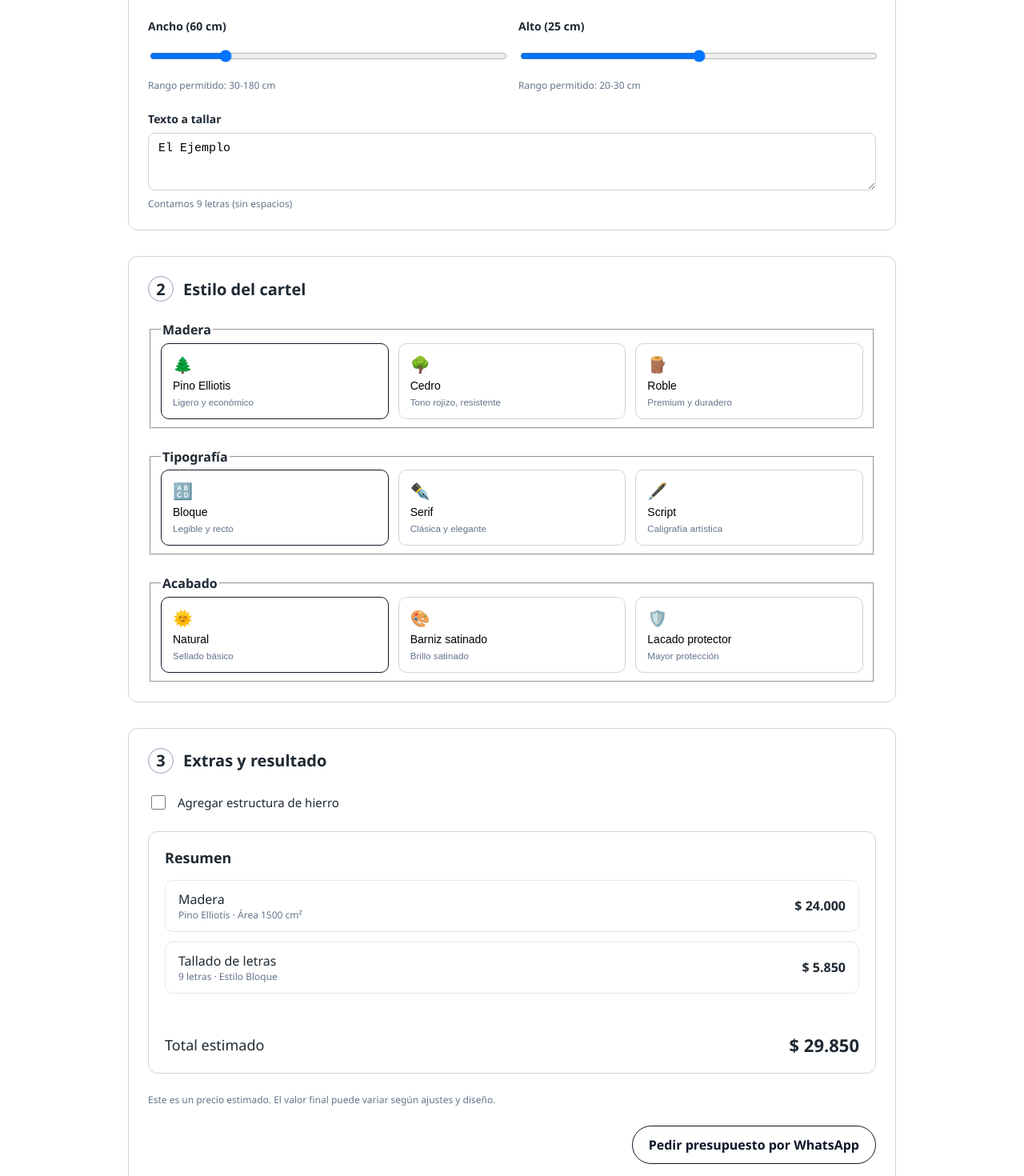
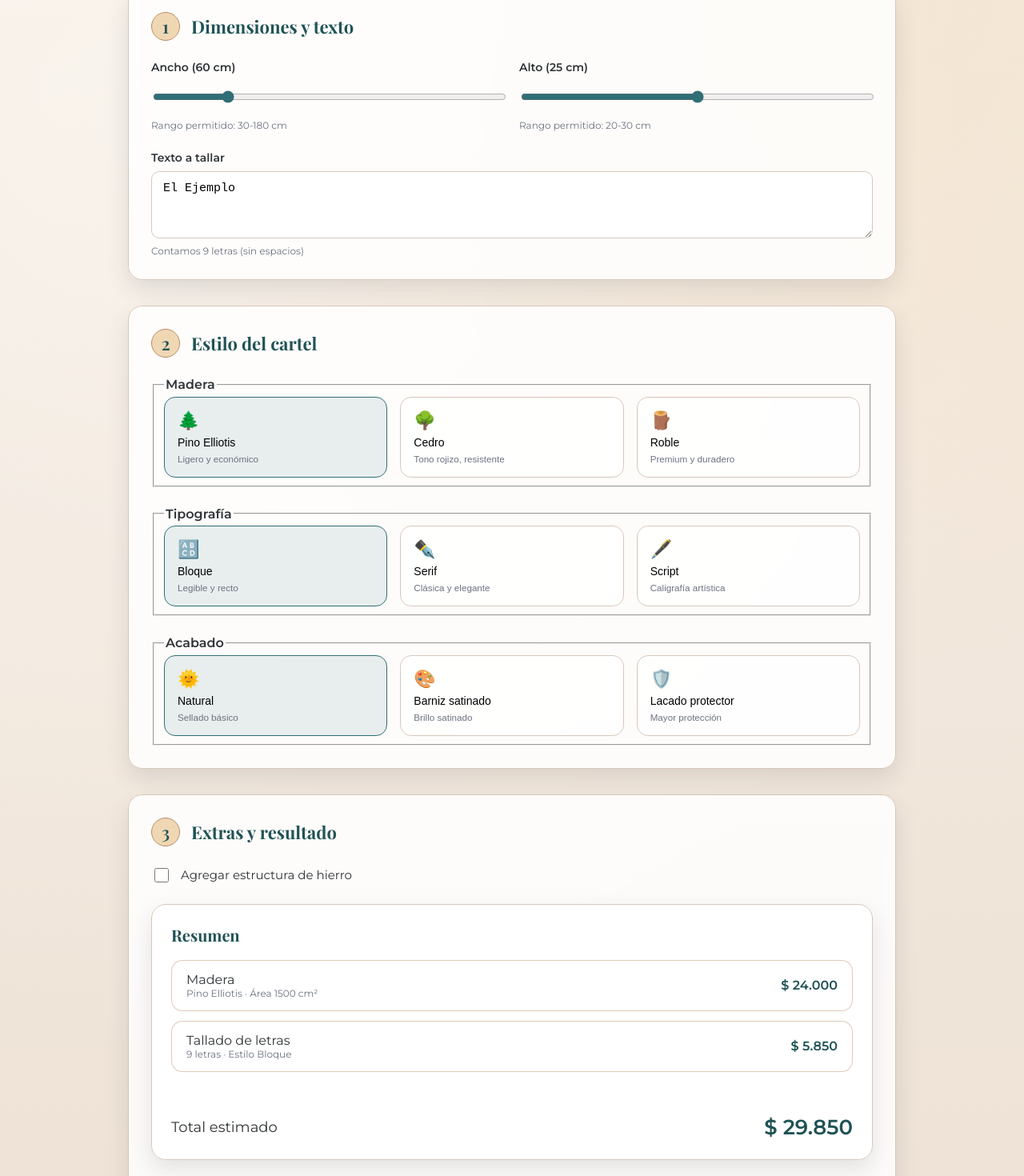
Before and after one commit to fedegonc/tallados_v2, a React (Vite) app: page / in a window 1280 px wide. Shown: the part 240-1710 px from the top of the page at 80% size. Built offline with nearby package versions, Linux system fonts and the light colour scheme.

Commit message:
style: redesign UI with new color scheme, typography and visual hierarchy

```diff
--- a/src/components/ContactButton.tsx
+++ b/src/components/ContactButton.tsx
@@ -11,6 +11,7 @@ const buildWhatsAppUrl = (message: string) => {
 const ContactButton = ({ message }: ContactButtonProps) => {
   return (
     <a className="contact-button" href={buildWhatsAppUrl(message)} target="_blank" rel="noreferrer">
+      <span aria-hidden>💬</span>
       Pedir presupuesto por WhatsApp
     </a>
   );
--- a/src/styles.css
+++ b/src/styles.css
@@ -1,6 +1,18 @@
+@import url('https://fonts.googleapis.com/css2?family=Montserrat:wght@400;500;600&family=Playfair+Display:wght@600;700&display=swap');
+
 :root {
-  font-family: 'Segoe UI', system-ui, -apple-system, BlinkMacSystemFont, sans-serif;
-  color: #1f2933;
+  --color-background: #f4ece3;
+  --color-surface: rgba(255, 255, 255, 0.85);
+  --color-border: #d8c7b9;
+  --color-border-strong: #b58c64;
+  --color-text: #2f3437;
+  --color-text-muted: #6b7280;
+  --color-accent: #2f6f75;
+  --color-accent-strong: #205355;
+  --color-highlight: #f0d7b4;
+  --shadow-soft: 0 12px 28px rgba(47, 52, 55, 0.12);
+  font-family: 'Montserrat', system-ui, -apple-system, BlinkMacSystemFont, sans-serif;
+  color: var(--color-text);
 }
 
 * {
@@ -9,14 +21,18 @@
 
 body {
   margin: 0;
-  background: #ffffff;
+  background:
+    radial-gradient(1200px at 15% 20%, rgba(255, 255, 255, 0.35), transparent),
+    radial-gradient(900px at 80% 10%, rgba(240, 215, 180, 0.45), transparent),
+    linear-gradient(180deg, #f7efe6 0%, #ede1d4 100%);
+  color: var(--color-text);
 }
 
 .app {
   min-height: 100vh;
   display: flex;
   justify-content: center;
-  padding: 32px 16px 64px;
+  padding: 48px 16px 72px;
 }
 
 .calculator {
@@ -24,51 +40,64 @@ body {
   display: flex;
   flex-direction: column;
   gap: 32px;
+  backdrop-filter: blur(6px);
 }
 
 .calculator__header {
-  border: 1px solid #d4d4d8;
-  border-radius: 12px;
-  padding: 24px;
+  background: var(--color-surface);
+  border: 1px solid var(--color-border);
+  border-radius: 18px;
+  padding: 32px;
+  box-shadow: var(--shadow-soft);
 }
 
 .calculator__header h1 {
-  margin: 0 0 8px;
-  font-size: 28px;
+  margin: 0 0 12px;
+  font-size: clamp(28px, 4vw, 36px);
+  font-family: 'Playfair Display', serif;
+  letter-spacing: 0.5px;
+  color: var(--color-accent-strong);
 }
 
 .calculator__header p {
   margin: 0;
-  font-size: 16px;
-  color: #475569;
+  font-size: 17px;
+  color: var(--color-text-muted);
+  max-width: 520px;
 }
 
 .step-card {
-  border: 1px solid #d4d4d8;
-  border-radius: 12px;
-  padding: 24px;
+  background: var(--color-surface);
+  border: 1px solid var(--color-border);
+  border-radius: 18px;
+  padding: 28px;
   display: flex;
   flex-direction: column;
   gap: 24px;
+  box-shadow: var(--shadow-soft);
 }
 
 .step-card__title {
   display: flex;
   align-items: center;
-  gap: 12px;
+  gap: 14px;
   margin: 0;
-  font-size: 20px;
+  font-size: 22px;
+  font-family: 'Playfair Display', serif;
+  color: var(--color-accent-strong);
 }
 
 .step-card__index {
   display: inline-flex;
   align-items: center;
   justify-content: center;
-  width: 32px;
-  height: 32px;
-  border: 1px solid #94a3b8;
+  width: 36px;
+  height: 36px;
   border-radius: 50%;
+  background: var(--color-highlight);
+  border: 1px solid var(--color-border-strong);
   font-weight: 600;
+  color: var(--color-accent-strong);
 }
 
 .step-card__body {
@@ -80,7 +109,7 @@ body {
 .step-card__sliders {
   display: grid;
   grid-template-columns: repeat(auto-fit, minmax(220px, 1fr));
-  gap: 16px;
+  gap: 18px;
 }
 
 .field {
@@ -92,71 +121,88 @@ body {
 .field__label {
   font-weight: 600;
   font-size: 14px;
+  color: var(--color-text);
 }
 
 .field__input {
   width: 100%;
-  border: 1px solid #cbd5e1;
-  border-radius: 8px;
-  padding: 10px 12px;
+  border: 1px solid var(--color-border);
+  border-radius: 10px;
+  padding: 12px 14px;
   font-size: 15px;
-  background: #ffffff;
+  background: rgba(255, 255, 255, 0.9);
+  transition: border-color 0.2s ease, box-shadow 0.2s ease;
+}
+
+.field__input:focus {
+  outline: none;
+  border-color: var(--color-accent);
+  box-shadow: 0 0 0 3px rgba(47, 111, 117, 0.2);
 }
 
 .field__input--textarea {
-  min-height: 72px;
+  min-height: 84px;
   resize: vertical;
 }
 
 .field__input--range {
   padding: 0;
   height: 36px;
+  accent-color: var(--color-accent);
 }
 
 .field__helper {
   font-size: 12px;
-  color: #64748b;
+  color: var(--color-text-muted);
 }
 
 .selector {
   display: flex;
   flex-direction: column;
-  gap: 12px;
+  gap: 14px;
 }
 
 .selector__label {
   font-weight: 600;
   font-size: 16px;
+  color: var(--color-text);
 }
 
 .selector__options {
   display: grid;
-  grid-template-columns: repeat(auto-fit, minmax(200px, 1fr));
-  gap: 12px;
+  grid-template-columns: repeat(auto-fit, minmax(220px, 1fr));
+  gap: 16px;
 }
 
 .selector__option {
-  border: 1px solid #cbd5e1;
-  border-radius: 10px;
-  padding: 14px;
-  background: transparent;
+  border: 1px solid var(--color-border);
+  border-radius: 14px;
+  padding: 16px;
+  background: rgba(255, 255, 255, 0.75);
   text-align: left;
   display: grid;
   gap: 6px;
   font-size: 14px;
   cursor: pointer;
+  transition: transform 0.2s ease, border-color 0.2s ease, background 0.2s ease;
+}
+
+.selector__option:hover {
+  transform: translateY(-2px);
+  border-color: var(--color-border-strong);
 }
 
 .selector__option--active {
-  border-color: #0f172a;
+  border-color: var(--color-accent);
+  background: rgba(47, 111, 117, 0.1);
 }
 
 .selector__option-icon {
-  font-size: 20px;
+  font-size: 22px;
 }
 
 .selector__option-helper {
-  color: #64748b;
+  color: var(--color-text-muted);
 }
 
 .calculator__checkbox {
@@ -164,25 +210,31 @@ body {
   align-items: center;
   gap: 12px;
   font-size: 15px;
+  color: var(--color-text);
 }
 
 .calculator__checkbox input {
   width: 18px;
   height: 18px;
+  accent-color: var(--color-accent);
 }
 
 .summary {
-  border: 1px solid #d4d4d8;
-  border-radius: 12px;
-  padding: 20px;
+  border: 1px solid var(--color-border);
+  border-radius: 18px;
+  padding: 24px;
   display: flex;
   flex-direction: column;
-  gap: 16px;
+  gap: 18px;
+  background: rgba(255, 255, 255, 0.95);
+  box-shadow: var(--shadow-soft);
 }
 
 .summary__title {
   margin: 0;
-  font-size: 18px;
+  font-size: 20px;
+  font-family: 'Playfair Display', serif;
+  color: var(--color-accent-strong);
 }
 
 .summary__list {
@@ -198,9 +250,10 @@ body {
   display: flex;
   justify-content: space-between;
   align-items: center;
-  border: 1px solid #e2e8f0;
-  border-radius: 10px;
-  padding: 12px 16px;
+  border: 1px solid rgba(181, 140, 100, 0.45);
+  border-radius: 14px;
+  padding: 14px 18px;
+  background: rgba(255, 255, 255, 0.7);
 }
 
 .summary__item-left {
@@ -210,22 +263,24 @@ body {
 }
 
 .summary__item-icon {
-  font-size: 20px;
+  font-size: 22px;
 }
 
 .summary__item-helper {
   display: block;
-  color: #64748b;
+  color: var(--color-text-muted);
   font-size: 12px;
 }
 
 .summary__item-amount {
   font-weight: 600;
+  font-size: 16px;
+  color: var(--color-accent-strong);
 }
 
 .summary__divider {
   border: none;
-  border-top: 1px solid #d4d4d8;
+  border-top: 1px solid var(--color-border);
 }
 
 .summary__total {
@@ -236,13 +291,14 @@ body {
 }
 
 .summary__total strong {
-  font-size: 22px;
+  font-size: 26px;
+  color: var(--color-accent-strong);
 }
 
 .calculator__disclaimer {
   font-size: 12px;
-  color: #64748b;
-  margin: 0;
+  color: var(--color-text-muted);
+  margin: 8px 0 0;
 }
 
 .calculator__footer {
@@ -254,17 +310,32 @@ body {
   display: inline-flex;
   align-items: center;
   justify-content: center;
-  padding: 12px 20px;
-  border: 1px solid #0f172a;
+  gap: 8px;
+  padding: 12px 28px;
   border-radius: 999px;
   text-decoration: none;
   font-weight: 600;
-  color: #0f172a;
+  color: #ffffff;
+  background: var(--color-accent);
+  border: 1px solid var(--color-accent-strong);
+  box-shadow: 0 10px 18px rgba(47, 111, 117, 0.25);
+  transition: transform 0.2s ease, box-shadow 0.2s ease, background 0.2s ease;
+}
+
+.contact-button:hover {
+  transform: translateY(-2px);
+  background: var(--color-accent-strong);
+  box-shadow: 0 14px 22px rgba(32, 83, 85, 0.25);
+}
+
+.contact-button:focus {
+  outline: none;
+  box-shadow: 0 0 0 4px rgba(47, 111, 117, 0.35);
 }
 
 @media (max-width: 720px) {
   .app {
-    padding: 24px 12px 48px;
+    padding: 32px 12px 56px;
   }
 
   .calculator {
@@ -272,6 +343,6 @@ body {
   }
 
   .step-card {
-    padding: 20px;
+    padding: 24px;
   }
 }
```
